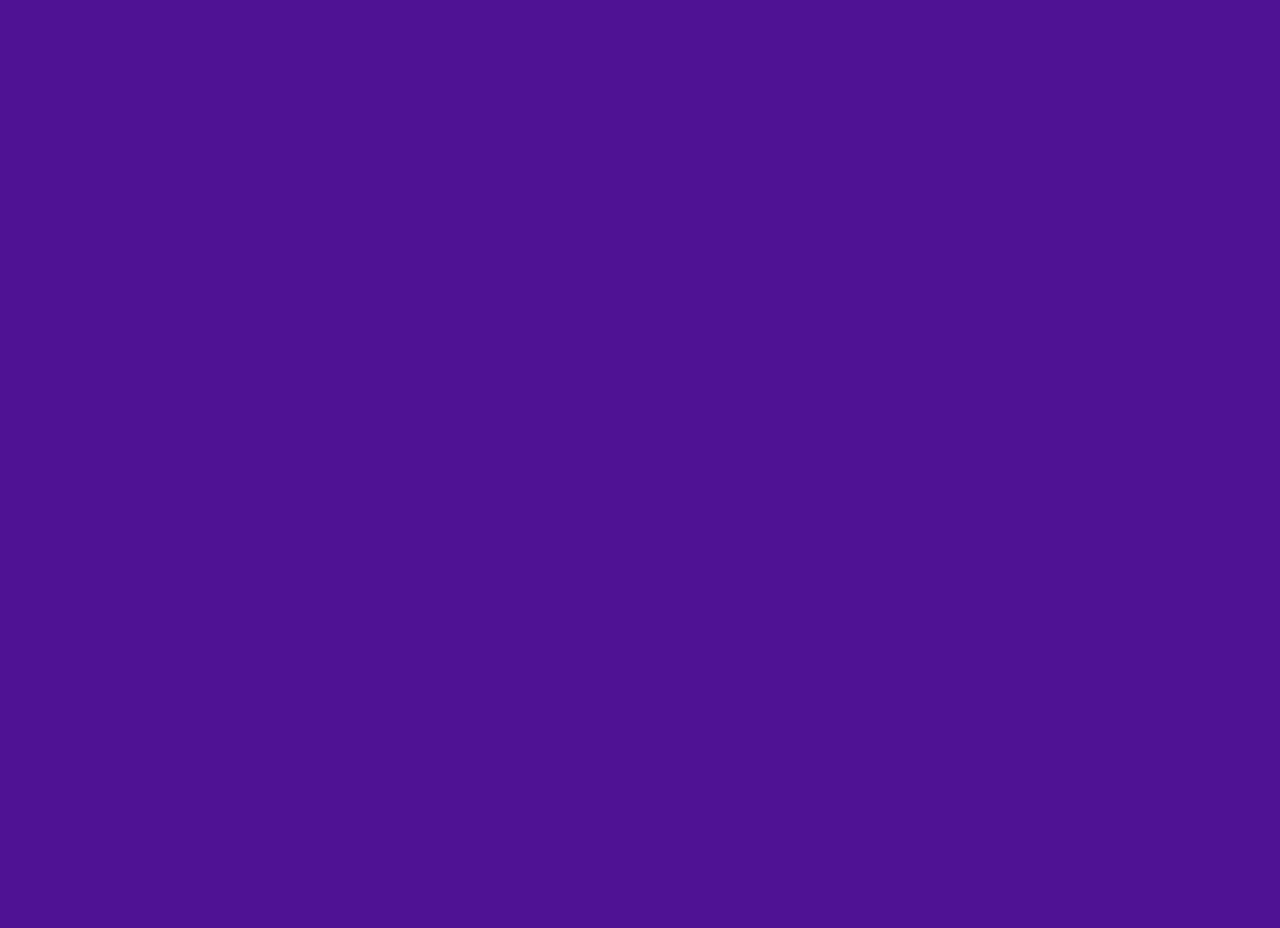
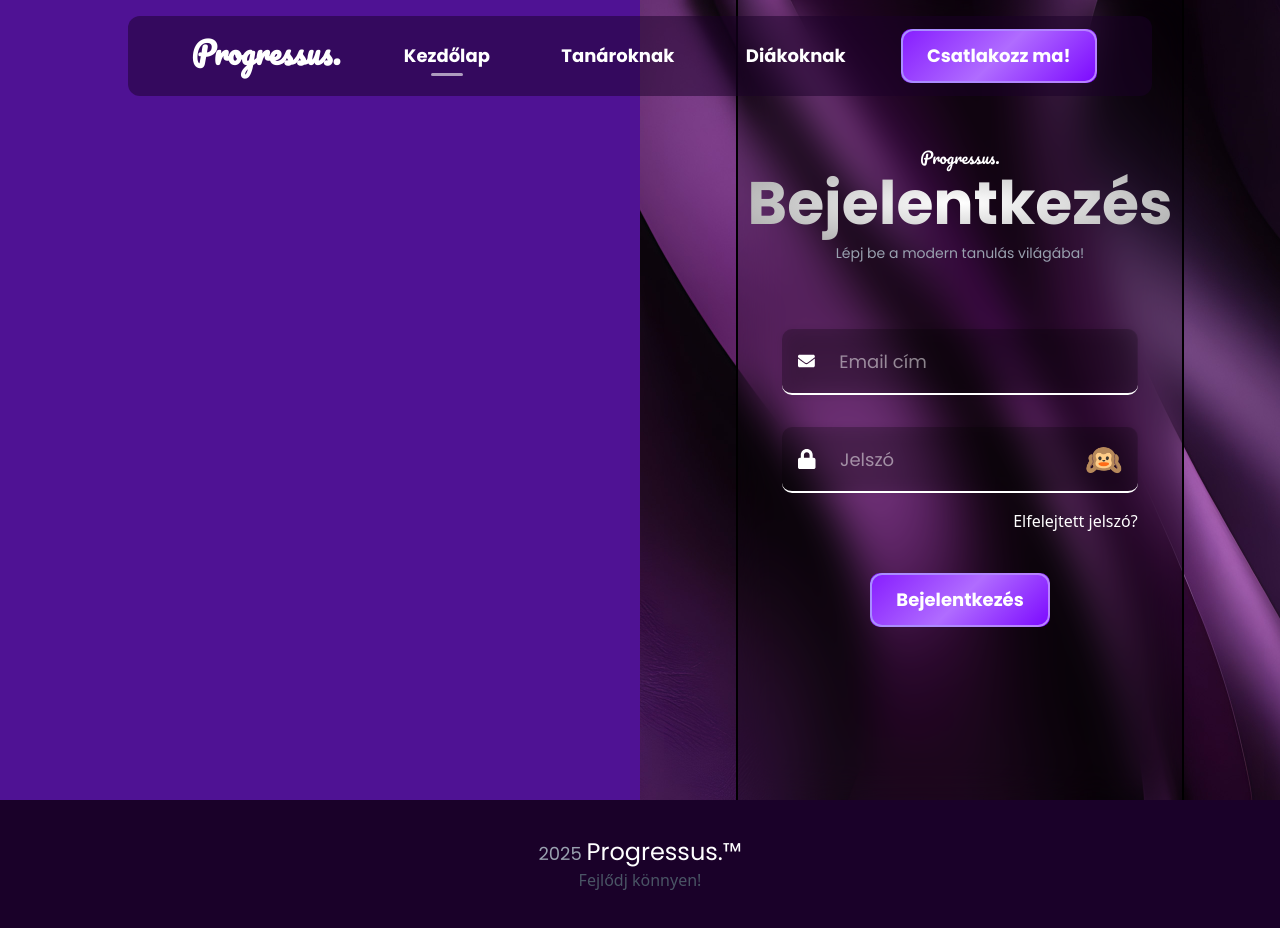
Before and after one commit to auermatew/Progressus_Frontend, a React (Vite) app: page /login in a window 1280 px wide. Before the commit this address had no page. Before the commit the page ends 800 px from the top, so only its background shows below. Built offline with nearby package versions, Linux system fonts and the light colour scheme.

Commit message:
Login redesign Register 1st step Heading Component

```diff
--- a/src/components/form/input.tsx
+++ b/src/components/form/input.tsx
@@ -26,7 +26,7 @@ const Input: React.FC<inputProps> = ({ id, type, placeholder }) => {
                         className="text-white -ml-12 text-3xl cursor-pointer select-none"
                         onClick={() => setVisible(!visible)}
                     >
-                        {visible ? "🙈" : "👁️"}
+                        {visible ? "🙈" : "🙉"}
                     </p>
                 </>
             ) : (
--- /dev/null
+++ b/src/components/ui/Heading.tsx
@@ -0,0 +1,19 @@
+import React from 'react';
+
+interface HeadingProps {
+    content: string;
+}
+
+const Heading: React.FC<HeadingProps> = ({ content }) => {
+  return (
+    <div className="header mb-8 flex flex-col items-center justify-center">
+      <p className="font-[Pacifico] leading-0 text-white">Progressus.</p>
+      <h1 className="bg-radial from-white to-[#999999] bg-clip-text px-8 py-4 font-[Poppins] text-5xl font-bold text-transparent md:p-4 md:text-6xl">
+        {content}
+      </h1>
+      <p className="font-[Poppins] leading-2 text-gray-400 text-sm md:text-md">Lépj be a modern tanulás világába!</p>
+    </div>
+  );
+};
+
+export default Heading;
--- a/src/components/ui/NavbarTop.tsx
+++ b/src/components/ui/NavbarTop.tsx
@@ -30,7 +30,7 @@ const NavbarTop = () => {
           <ul className="flex w-full items-center justify-evenly">
             <li onClick={() => handleTabClick('/progressus')}>
               <a
-                href="/progressus"
+                href="/"
                 className="w-full p-2 text-center font-[Pacifico] leading-6 font-bold text-white md:text-3xl"
               >
                 Progressus.
@@ -38,7 +38,7 @@ const NavbarTop = () => {
             </li>
             <li onClick={() => handleTabClick('/progressus/home')}>
               <a
-                href="/progressus/home"
+                href="/home"
                 className={`relative px-4 py-2 font-[Poppins] text-lg font-bold text-white ${
                   activeTab === '/progressus/home'
                     ? "after:absolute after:bottom-0 after:left-1/2 after:h-[3px] after:w-8 after:-translate-x-1/2 after:rounded after:bg-white after:opacity-60 after:content-['']"
@@ -88,8 +88,8 @@ const NavbarTop = () => {
             </li>
             <li>
               <a
-                href="/progressus/register"
-                onClick={() => handleTabClick('/progressus/register')}
+                href="/register"
+                onClick={() => handleTabClick('/register')}
                 className="cursor-pointer"
               >
                 <ActionButton content="Csatlakozz ma!" />
--- a/src/pages/Login/LoginPage.tsx
+++ b/src/pages/Login/LoginPage.tsx
@@ -1,55 +1,36 @@
 // Login page content
 
-import { FaLock as LockIcon, FaUser as UserIcon } from "react-icons/fa";
-import Navbar from "../../components/ui/NavbarTop";
-import ActionButton from "../../components/ui/ActionButton";
-import Input from "../../components/form/input";
-import "./login.css";
+import { FaLock as LockIcon, FaEnvelope as EmailIcon } from 'react-icons/fa';
+import Navbar from '../../components/ui/NavbarTop';
+import Heading from '../../components/ui/Heading';
+import ActionButton from '../../components/ui/ActionButton';
+import Input from '../../components/form/input';
+import './login.css';
 // import Teacher from "../../assets/images/teacher.jpg";
-import Footer from "../../components/ui/Footer";
+import Footer from '../../components/ui/Footer';
 
 const LoginPage = () => {
   return (
     <>
       <Navbar />
-            <div className="wrapper w-screen h-screen flex flex-1 flex-col md:flex-row justify-center items-center">
-                <div className="side-text w-[50%] h-[100%] hidden md:flex justify-center items-center">
+      <div className="wrapper flex h-screen w-screen flex-1 flex-col items-center justify-center md:flex-row">
+        <div className="side-text hidden h-[100%] w-[50%] items-center justify-center md:flex">
           {/* <img src={Teacher} className="rounded-4xl shadow-2xl w-[60%] h-[60%]" /> */}
-                    {/* Valami */}
+          {/* Virág Gyuri portré Lenin profilból */}
         </div>
-                <div className="login-form flex flex-col justify-center items-center w-full h-full md:w-[50%] md:h-[100%]">
-                    <div
-                        className="
-                            form-wrapper w-[90%] md:w-[60%] h-[60%] flex flex-col justify-center items-center border-white border-4 rounded-3xl z-10
-                        "
-                    >
-                        <h1 className="font-[Poppins] font-bold text-5xl p-8 md:p-4 text-transparent bg-clip-text bg-radial from-white to-[#999999]">
-                            Belépés
-                        </h1>
-                        <form className="flex flex-col w-[100%] justifiy-center items-center">
-                            <div className="input-wrapper w-[90%] md:w-[80%] m-4 flex flex-row items-center border-b-2 border-white px-4">
-                                <UserIcon
-                                    size={20}
-                                    className="text-white block left-6"
-                                />
-                                <Input
-                                    id="unInput"
-                                    type="text"
-                                    placeholder="Felhasználónév"
-                                />
+        <div className="login-form flex h-full w-full flex-col items-center justify-center md:h-[100%] md:w-[50%]">
+          <div className="form-wrapper z-10 flex h-[100%] w-[100%] flex-col items-center justify-center md:w-[70%] md:border-x-2">
+            <Heading content="Bejelentkezés" />
+            <form className="flex w-[100%] flex-col items-center justify-center my-6">
+              <div className="input-wrapper m-4 flex w-[90%] flex-row items-center border-b-2 border-white px-4 md:w-[80%]">
+                <EmailIcon size={20} className="left-6 block text-white" />
+                <Input id="unInput" type="text" placeholder="Email cím" />
               </div>
-                            <div className="input-wrapper w-[90%] md:w-[80%] m-4 md:mb-4 flex flex-row items-center border-b-2 border-white px-4">
-                                <LockIcon
-                                    size={20}
-                                    className="text-white block right-6"
-                                />
-                                <Input
-                                    id="pwInput"
-                                    type="password"
-                                    placeholder="Jelszó"
-                                />
+              <div className="input-wrapper m-4 flex w-[90%] flex-row items-center border-b-2 border-white px-4 md:mb-4 md:w-[80%]">
+                <LockIcon size={20} className="right-6 block text-white" />
+                <Input id="pwInput" type="password" placeholder="Jelszó" />
               </div>
-                            <div className="forgot w-[80%] justify-end items-center flex">
+              <div className="forgot flex w-[80%] items-center justify-end">
                 <a
                   href="https://i.pinimg.com/736x/be/d9/2c/bed92cdaa8c3880d5fe77735bb8fecea.jpg"
                   className="text-white hover:underline"
@@ -58,7 +39,7 @@ const LoginPage = () => {
                 </a>
               </div>
             </form>
-                        <div className="submit p-4 w-full mb-8 md:mb-0 flex justify-center items-center">
+            <div className="submit mb-8 flex w-full items-center justify-center p-4 md:mb-0">
               <ActionButton content="Bejelentkezés" />
             </div>
           </div>
--- a/src/pages/Registration/RegisterPage.tsx
+++ b/src/pages/Registration/RegisterPage.tsx
@@ -1,13 +1,59 @@
-import React from "react";
-import Navbar from "../../components/ui/NavbarTop";
+import { FaLock as LockIcon, FaUser as UserIcon, FaEnvelope as EmailIcon } from 'react-icons/fa';
+import Navbar from '../../components/ui/NavbarTop';
+import ActionButton from '../../components/ui/ActionButton';
+import Input from '../../components/form/input';
+import Footer from '../../components/ui/Footer';
+
+import './register.css';
+import Heading from '../../components/ui/Heading';
 
 const RegisterPage = () => {
-    return (
-        <>
-            <Navbar />
-            Register Page
-        </>
-    );
+  return (
+    <>
+      <Navbar />
+      <div className="wrapper flex h-screen w-screen flex-1 flex-col items-center justify-center md:flex-row">
+        <div className="side-text hidden h-[100%] w-[30%] items-center justify-center md:flex">
+          {/* Ide jöhet egy kép vagy egy illusztráció */}
+        </div>
+        <div className="register-form flex h-full w-full flex-col items-center justify-center md:h-[100%] md:w-[70%]">
+          <div className="form-wrapper z-10 flex h-[100%] w-[100%] flex-col items-center justify-center p-4 md:w-[60%]">
+            <Heading content="Regisztráció" />
+            <form className="w-full">
+              <div className="form flex w-[100%] flex-col items-center justify-center md:flex-row">
+                <div className="column flex w-[100%] flex-col items-center justify-center md:w-[50%]">
+                  <div className="input-wrapper m-2 flex w-full flex-row items-center border-b-2 border-white px-4 md:w-[90%]">
+                    <UserIcon size={20} className="left-6 block text-white" />
+                    <Input id="username" type="text" placeholder="Teljes név" />
+                  </div>
+                  <div className="input-wrapper m-2 flex w-full flex-row items-center border-b-2 border-white px-4 md:w-[90%]">
+                    <EmailIcon size={20} className="left-6 block text-white" />
+                    <Input id="email" type="email" placeholder="Email cím" />
+                  </div>
+                </div>
+                <div className="passwords flex w-[100%] flex-col items-center justify-center md:w-[50%]">
+                  <div className="input-wrapper m-2 flex w-full flex-row items-center border-b-2 border-white px-4 md:w-[90%]">
+                    <LockIcon size={20} className="right-6 block text-white" />
+                    <Input id="password" type="password" placeholder="Jelszó" />
+                  </div>
+                  <div className="input-wrapper m-2 flex w-full flex-row items-center border-b-2 border-white px-4 md:mb-4 md:w-[90%]">
+                    <LockIcon size={20} className="right-6 block text-white" />
+                    <Input id="confirmPassword" type="password" placeholder="Jelszó újra" />
+                  </div>
+                </div>
+              </div>
+              <div className="role-select flex w-[100%] flex-row items-center justify-center bg-amber-200">
+                role
+              </div>
+            </form>
+            <div className="submit mb-8 flex w-full items-center justify-center p-4 md:mb-0">
+              <ActionButton content="Regisztráció" />
+            </div>
+          </div>
+        </div>
+      </div>
+      <Footer />
+    </>
+  );
 };
 
 export default RegisterPage;
--- /dev/null
+++ b/src/pages/Registration/register.css
@@ -0,0 +1,10 @@
+.form-wrapper {
+    backdrop-filter: blur(20px);
+    background: rgba(0, 0, 0, 0.2);
+}
+.input-wrapper {
+    background: rgba(0, 0, 0, 0.2);
+    backdrop-filter: blur(10px);
+    border-radius: 10px;
+    box-shadow: 0 0 10px rgba(0, 0, 0, 0.1);
+}
--- a/src/styles/landingPage.css
+++ b/src/styles/landingPage.css
@@ -1,3 +1,9 @@
 .text-row {
     background: linear-gradient(to right, rgba(128, 128, 128, 0.5), transparent);
 }
+#hero {
+    background-image: url(../assets/images/landing.png);
+    background-size: cover;
+    background-position: center;
+    background-repeat: no-repeat;
+}
```
Also changed, not shown: src/App.tsx (+4 -4 lines), src/pages/Landingp/LandingPage.tsx (+7 -7 lines), src/assets/images/landing.png (added). Lines whose indentation alone changed are shown as unchanged.
